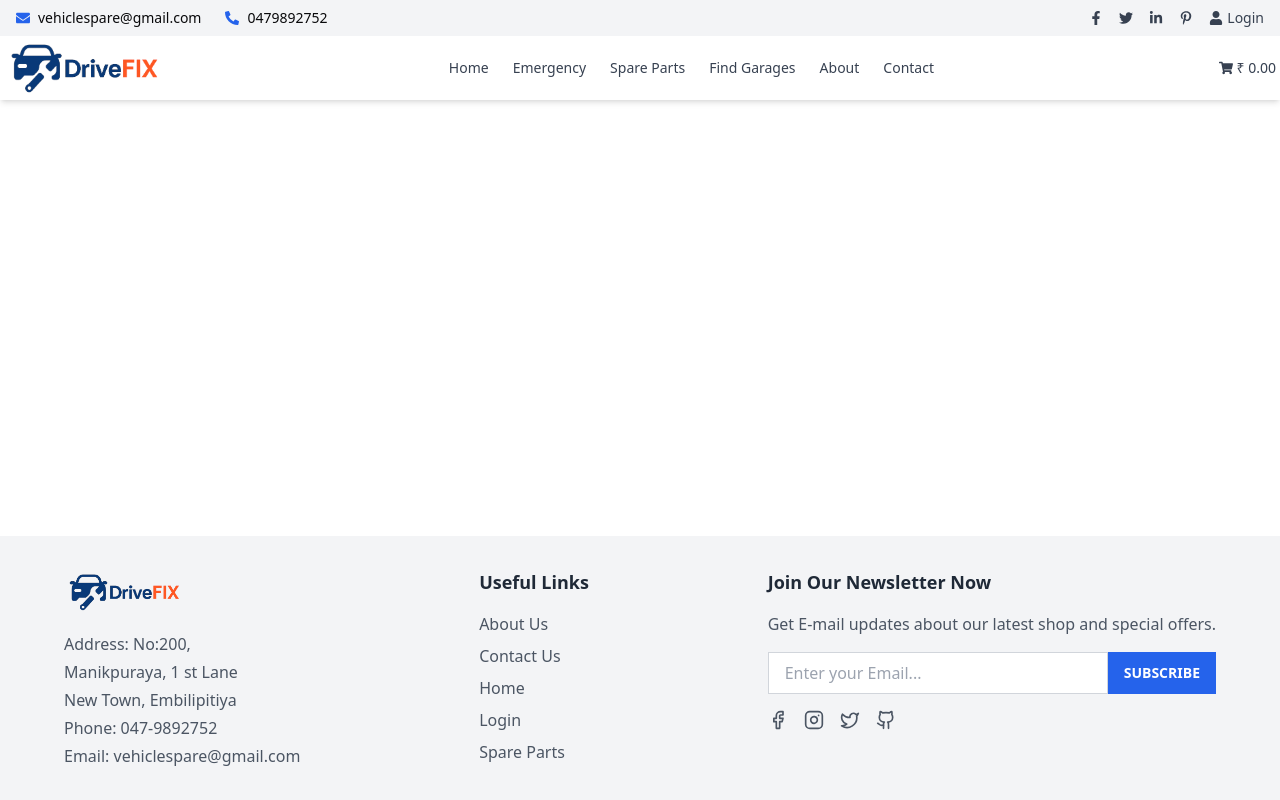
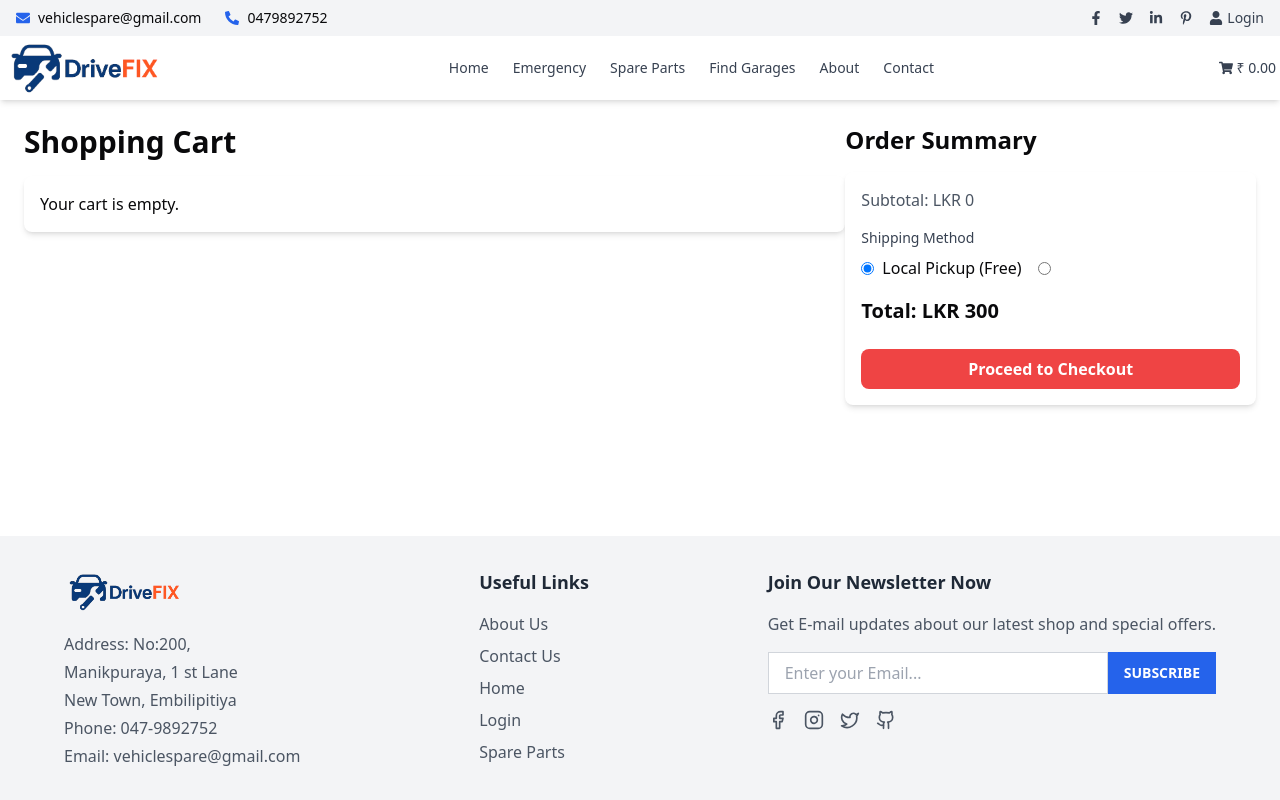
Before and after one commit to Sanduni4822/Smart-Vehicle-Spare-Parts-Management-System-Group-, a React (Vite) app: page /shopping-cart in a window 1280 px wide. Built offline with nearby package versions, Linux system fonts and the light colour scheme.

Commit message:
Added navigation from AddToCartPage to ShoppingCartPage with product and quantity state

```diff
--- a/src/App.jsx
+++ b/src/App.jsx
@@ -24,6 +24,7 @@ import FoglightViewDetailsPage from './pages/spareparts/FoglightViewDetailsPage'
 import FrontBumpersViewDetailsPage from './pages/spareparts/FrontBumpersViewDetailsPage';
 import FuelAirViewDetailsPage from './pages/spareparts/FuelAirViewDetailsPage';
 import HeadlightViewDetailsPage from './pages/spareparts/HeadlightsViewDetailsPage';
+import ShoppingCartPage from './pages/spareparts/ShoppingCartPage';
 
 function App() {
   return (
@@ -57,6 +58,7 @@ function App() {
             <Route path="/frontbumpers" element={<FrontBumpersViewDetailsPage/>} />
             <Route path="/fuelair" element={<FuelAirViewDetailsPage/>} />
             <Route path="/headlight" element={<HeadlightViewDetailsPage/>} />
+            <Route path="/shopping-cart" element={<ShoppingCartPage/>} />
           </Routes>
         </main>
 
--- /dev/null
+++ b/src/components/spareparts/shoppingcart/CartItem.jsx
@@ -0,0 +1,29 @@
+import React from "react";
+
+const CartItem = ({ product, quantity, handleQuantityChange }) => {
+  return (
+    <div className="flex items-center justify-between mb-4">
+      <img
+        src={product.image}
+        alt={product.name}
+        className="w-24 h-24 object-cover rounded"
+      />
+      <div className="flex-grow ml-4">
+        <h3 className="font-semibold text-lg">{product.name}</h3>
+        <p className="text-gray-600">Unit Price: LKR {product.price.toLocaleString()}</p>
+      </div>
+      <div>
+        <input
+          type="number"
+          value={quantity}
+          onChange={handleQuantityChange}
+          min="1"
+          className="border rounded p-2 w-16 text-center"
+        />
+        <p className="mt-2">LKR {product.price * quantity}</p>
+      </div>
+    </div>
+  );
+};
+
+export default CartItem;
--- /dev/null
+++ b/src/components/spareparts/shoppingcart/OrderSummary.jsx
@@ -0,0 +1,46 @@
+import React from "react";
+
+const OrderSummary = ({ totalPrice, handleShippingMethodChange, handleProceedToCheckout }) => {
+  return (
+    <div className="w-full md:w-1/3 mt-6 md:mt-0">
+      <h2 className="text-2xl font-semibold mb-4">Order Summary</h2>
+      <div className="bg-white shadow-md rounded-lg p-4">
+        <p className="text-gray-600">Subtotal: LKR {totalPrice}</p>
+        <div className="mt-4">
+          <label className="block text-sm font-medium text-gray-700">Shipping Method</label>
+          <div className="mt-2">
+            <label className="inline-flex items-center mr-4">
+              <input
+                type="radio"
+                name="shipping-method"
+                value="local-pickup"
+                checked
+                onChange={handleShippingMethodChange}
+                className="form-radio"
+              />
+              <span className="ml-2">Local Pickup (Free)</span>
+            </label>
+            <label className="inline-flex items-center">
+              <input
+                type="radio"
+                name="shipping-method"
+                value="flat-rate"
+                onChange={handleShippingMethodChange}
+                className="form-radio"
+              />
+            </label>
+          </div>
+        </div>
+        <p className="text-xl font-semibold mt-4">Total: LKR {totalPrice + 300}</p>
+        <button
+          onClick={handleProceedToCheckout}
+          className="w-full mt-6 py-2 px-4 bg-red-500 text-white font-semibold rounded-lg hover:bg-red-600"
+        >
+          Proceed to Checkout
+        </button>
+      </div>
+    </div>
+  );
+};
+
+export default OrderSummary;
--- a/src/pages/spareparts/AddToCartPage.jsx
+++ b/src/pages/spareparts/AddToCartPage.jsx
@@ -1,13 +1,19 @@
 import React, { useState } from "react";
-import { useParams } from "react-router-dom";
+import { useParams, useNavigate } from "react-router-dom";  // Importing useNavigate
 import { currentProducts } from "../../components/spareparts/ProductGridBakers";
 
 const AddToCartPage = () => {
   const { id } = useParams();
+  const navigate = useNavigate(); // useNavigate hook for navigation
   const product = currentProducts.find(p => p.id === parseInt(id));
   const [quantity, setQuantity] = useState(1);
   const [size, setSize] = useState('');
   const [wishlisted, setWishlisted] = useState(false);
+
+  const handleAddToCart = () => {
+    // Navigate to the ShoppingCartPage after clicking "Add to Cart"
+    navigate('/shopping-cart', { state: { product: { ...product, quantity } } });
+  };
 
   return (
     <div className="max-w-3xl mx-auto p-6 bg-white shadow rounded">
@@ -59,6 +65,7 @@ const AddToCartPage = () => {
           >+</button>
         </div>
         <button
+          onClick={handleAddToCart} // Trigger navigation on click
           className="border border-red-600 text-red-600 px-6 py-2 rounded hover:bg-red-600 hover:text-white transition text-sm font-semibold"
         >
           🛒 ADD TO CART
--- /dev/null
+++ b/src/pages/spareparts/ShoppingCartPage.jsx
@@ -0,0 +1,54 @@
+import React, { useState } from "react";
+import { useLocation } from "react-router-dom";
+import CartItem from "../../components/spareparts/shoppingcart/CartItem";
+import OrderSummary from "../../components/spareparts/ShoppingCart/OrderSummary";
+
+const ShoppingCartPage = () => {
+  const location = useLocation();
+  const product = location.state?.product;
+
+  const [quantity, setQuantity] = useState(product?.quantity || 1);
+
+  const handleQuantityChange = (e) => {
+    setQuantity(Number(e.target.value));
+  };
+
+  const handleShippingMethodChange = (e) => {
+    // Handle shipping method change
+  };
+
+  const handleProceedToCheckout = () => {
+    // Checkout logic
+  };
+
+  const totalPrice = product?.price ? product.price * quantity : 0;
+
+  return (
+    <div className="container mx-auto p-6">
+      <div className="flex flex-col md:flex-row justify-between items-start">
+        <div className="w-full md:w-2/3">
+          <h2 className="text-3xl font-semibold">Shopping Cart</h2>
+          <div className="bg-white shadow-md rounded-lg mt-4 p-4">
+            {product?.name ? (
+              <CartItem
+                product={product}
+                quantity={quantity}
+                handleQuantityChange={handleQuantityChange}
+              />
+            ) : (
+              <p>Your cart is empty.</p>
+            )}
+          </div>
+        </div>
+
+        <OrderSummary
+          totalPrice={totalPrice}
+          handleShippingMethodChange={handleShippingMethodChange}
+          handleProceedToCheckout={handleProceedToCheckout}
+        />
+      </div>
+    </div>
+  );
+};
+
+export default ShoppingCartPage;
```
